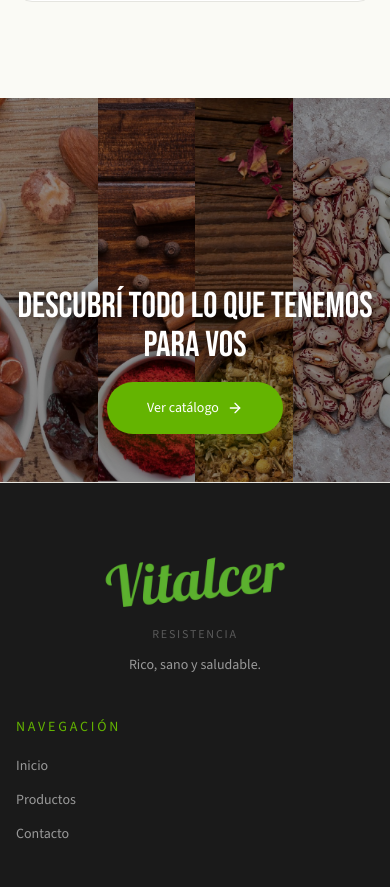
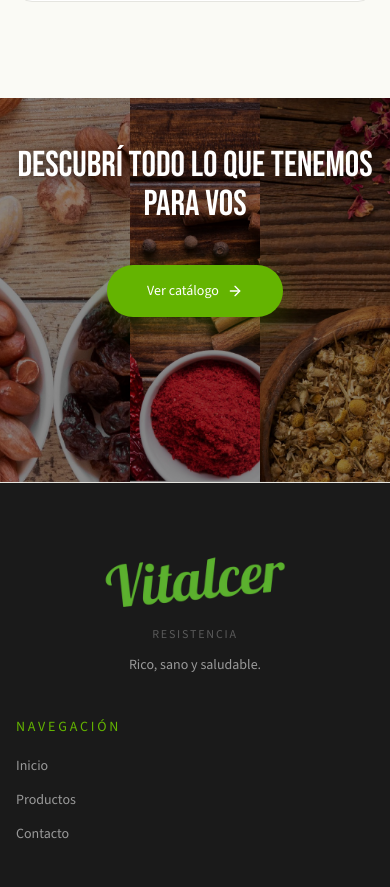
Before and after one commit to AppResuelve/vitalcerresistencia-catalogo-whatsapp, a Next.js app in the folder client/: page / in a window 390 px wide. Shown: the part 4060-4947 px from the top of the page. Built offline with nearby package versions, Linux system fonts and the light colour scheme; no server answers.

Commit message:
fix: favicon metadata, CTA 3 imgs mobile title top btn bottom

```diff
--- a/client/app/(store)/home-client.tsx
+++ b/client/app/(store)/home-client.tsx
@@ -369,7 +369,7 @@ export default function HomeClient() {
         className="relative overflow-hidden"
         style={{ minHeight: "24rem" }}
       >
-        <div className="absolute inset-0 grid grid-cols-4">
+        <div className="absolute inset-0 grid grid-cols-3 md:grid-cols-4">
           <div
             className="w-full h-full"
             style={{
@@ -395,7 +395,7 @@ export default function HomeClient() {
             }}
           />
           <div
-            className="w-full h-full"
+            className="hidden md:block w-full h-full"
             style={{
               backgroundImage: "url(/categorias/semillas-legumbres.jpeg)",
               backgroundSize: "cover",
@@ -410,10 +410,9 @@ export default function HomeClient() {
           aria-hidden="true"
         />
         <div
-          className="relative z-10 flex flex-col items-center justify-end h-full px-4 sm:px-6 lg:px-8"
+          className="relative z-10 flex flex-col items-center justify-start h-full gap-10 px-4 sm:px-6 lg:px-8 py-12"
           style={{ minHeight: "24rem" }}
         >
-          <div className="text-center pb-12">
           <h2
             style={{
               fontSize: "clamp(2.25rem, 5vw, 3.5rem)",
@@ -421,7 +420,7 @@ export default function HomeClient() {
               lineHeight: 1.1,
               color: "#ffffff",
               textShadow: "0 2px 12px rgba(0,0,0,0.5)",
-                marginBottom: "1rem",
+              textAlign: "center",
             }}
           >
             {cta.title}
@@ -441,7 +440,6 @@ export default function HomeClient() {
             <ArrowRight className="w-4 h-4" />
           </Link>
         </div>
-        </div>
       </section>
     </main>
   );
--- a/client/lib/metadata.ts
+++ b/client/lib/metadata.ts
@@ -6,7 +6,7 @@ export const baseMetadata = {
     template: `%s — Vitalcer Resistencia`,
   },
   description: 'Alimentación consciente y productos naturales en Resistencia, Chaco',
-  icons: [{ url: '/logotipo.png' }],
+  icons: { icon: '/favicon.png' },
   openGraph: {
     siteName: 'Vitalcer Resistencia',
     images: [`${BASE_URL}/og-image.jpg`],
```
Lines whose indentation alone changed are shown as unchanged.
